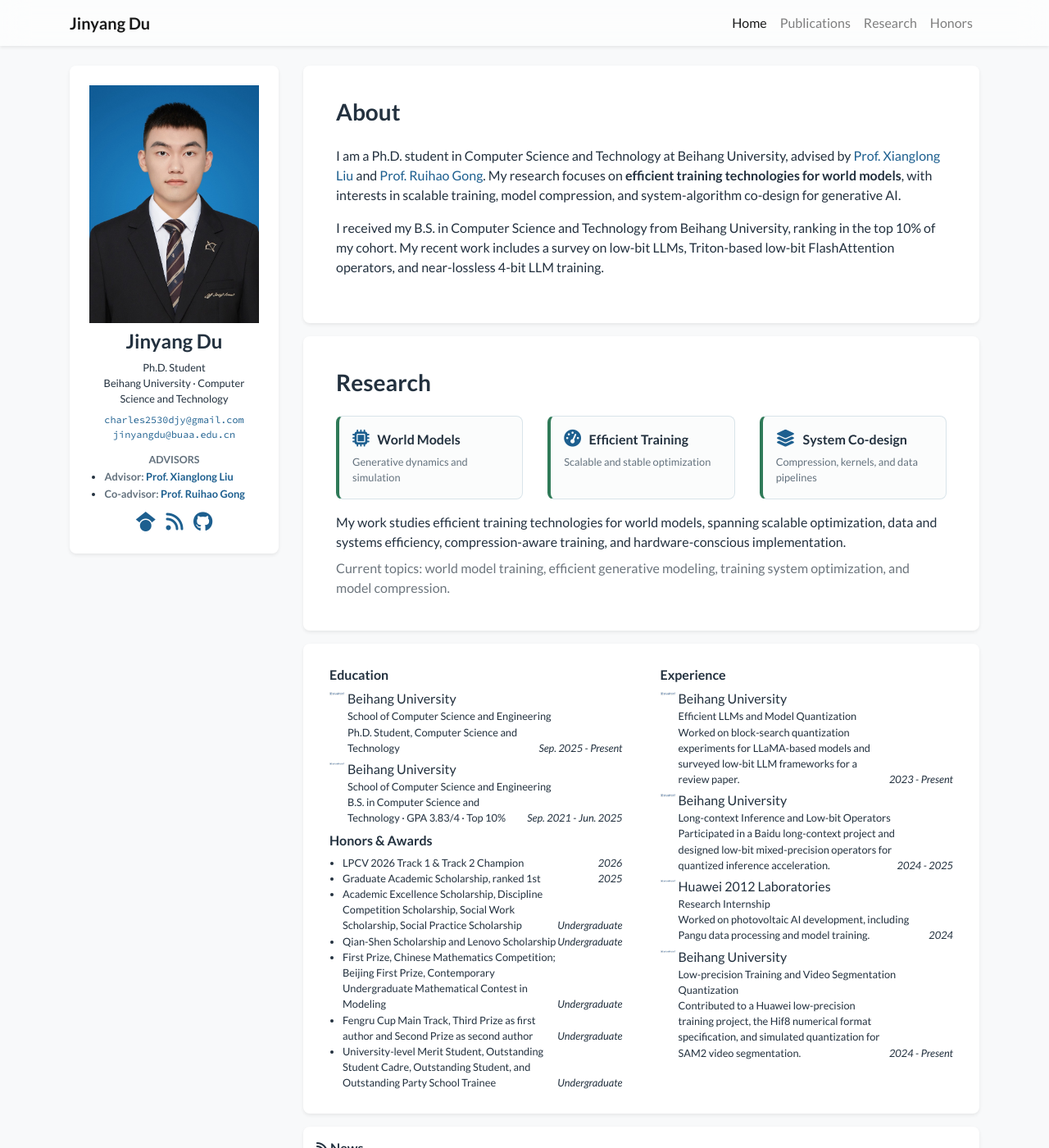
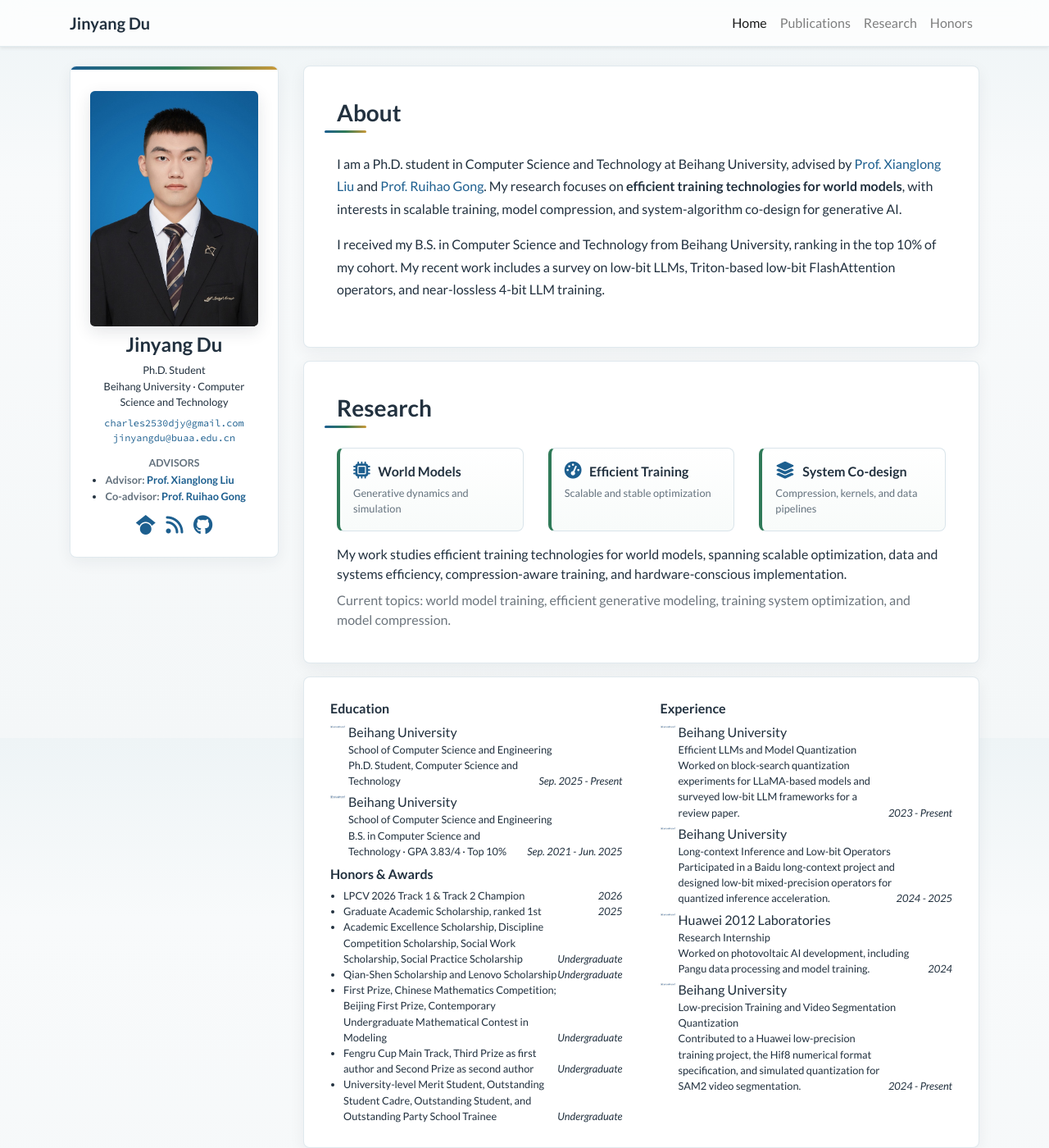
Before and after one commit to jinyang-du/jinyang-du.github.io, a Jekyll site: the page built from index.html, in a window 1280 px wide and 1400 px high. Shown: the whole window at 82% size. Built offline with Jekyll 4.4.1, drawn with Linux system fonts in a browser that asks for light colours; nearby versions of some CDN libraries; a style sheet for code colours, icons or effects is not loaded.

Commit message:
Polish academic homepage styling

```diff
--- a/_includes/widgets/profile_card.html
+++ b/_includes/widgets/profile_card.html
@@ -1,6 +1,6 @@
 <div class="row">
     <div class="col">
-        <div class="card border-0 shadow-sm bg-white">
+        <div class="card border-0 shadow-sm bg-white profile-card">
             <div class="card-body p-5">
                 <div class="row">
                     <div class="col">
--- a/_includes/widgets/profile_card_mini.html
+++ b/_includes/widgets/profile_card_mini.html
@@ -1,6 +1,6 @@
 <div class="row sticky-top" style="top: 80px">
     <div class="col">
-        <div class="card border-0 shadow-sm bg-white">
+        <div class="card border-0 shadow-sm bg-white profile-card">
             <div class="card-body px-4 pt-4 pb-3">
                 <div class="row">
                     <div class="col">
--- a/_includes/widgets/publication_item.html
+++ b/_includes/widgets/publication_item.html
@@ -1,6 +1,6 @@
 {% assign item = include.item %}
 <div class="d-none d-md-block">
-    <div class="row no-gutters {% unless include.hide_bottom_border %}border-bottom{% endunless %} border-gray">
+    <div class="row no-gutters publication-entry {% unless include.hide_bottom_border %}border-bottom{% endunless %} border-gray">
         <div class="col-md-3 col-xl-2 mb-md-0 p-md-3">
             {%- if item.cover -%}
             <img data-src="{{ item.cover | relative_url }}" alt="{{ item.title }}" class="lazy w-100 rounded-sm" src="{{ '/assets/images/empty_300x200.png' | relative_url }}">
@@ -9,7 +9,7 @@
             {%- endif -%}
         </div>
         <div class="col-md-9 col-xl-10 p-3 pl-md-0">
-            <h5 class="mt-0 mb-1 font-weight-normal">{{ item.title }}</h5>
+            <h5 class="mt-0 mb-1 publication-title">{{ item.title }}</h5>
             <p class="mt-0 mb-0 small">{% include widgets/author_list.html authors=item.authors %}</p>
             <p class="mt-0 mb-0 small">{{item.pub_pre}}<i>{{ item.pub }}</i>{{ item.pub_post }} {{ item.pub_date }} {{ item.pub_last }} <span data-semantic-scholar-id="{{ item.semantic_scholar_id }}"></span></p>
             <p class="mt-0 mb-0 small text-muted">{{ item.abstract }}</p>
@@ -33,7 +33,7 @@
         <div class="d-flex align-items-start flex-column py-3 px-4">
             <div class="mb-auto"></div>
             <div>
-                <h5 class="mt-0 mb-1 font-weight-normal">{{ item.title }}</h5>
+                <h5 class="mt-0 mb-1 publication-title">{{ item.title }}</h5>
                 <p class="mt-0 mb-0 small">{% include widgets/author_list.html authors=item.authors %}</p>
                 <p class="mt-0 mb-0 small">{{item.pub_pre}}<i>{{ item.pub }}</i>{{ item.pub_post }} {{ item.pub_date }} {{ item.pub_last }} <span data-semantic-scholar-id="{{ item.semantic_scholar_id }}"></span></p>
                 <p class="mt-0 mb-0 small text-muted">{{ item.abstract }}</p>
--- a/assets/css/global.css
+++ b/assets/css/global.css
@@ -1,9 +1,26 @@
 @charset "utf-8";
+:root {
+    --ink: #22313f;
+    --muted: #64727e;
+    --blue: #1d5f8f;
+    --green: #2f7a58;
+    --gold: #c9993a;
+    --line: #d9e4ea;
+    --paper: #ffffff;
+    --wash: #f5f8f9;
+}
+
 body {
     font-family: "Lato", "Fira Sans", "PingFang SC", "Microsoft YaHei", sans-serif;
     font-weight: 400;
     padding-top: 5.0rem;
-    color: #23313f;
+    color: var(--ink);
+    background:
+        linear-gradient(180deg, #eef4f6 0, #f8fafb 220px, #f4f7f8 100%) fixed;
+}
+
+body.bg-light {
+    background-color: var(--wash) !important;
 }
 
 h1, h2, h3, h4, h5, h6,
@@ -13,6 +30,8 @@ h1, h2, h3, h4, h5, h6,
 
 .card {
     border-radius: 0.5rem!important;
+    border: 1px solid rgba(217, 228, 234, 0.8) !important;
+    box-shadow: 0 0.35rem 1.2rem rgba(21, 37, 51, 0.06) !important;
 }
 
 .card-img-overlay {
@@ -36,35 +55,85 @@ h1, h2, h3, h4, h5, h6,
 
 .text-profile-position {
     font-weight: 400;
+    color: var(--muted);
 }
 
 .text-profile-bio {
     /* font-family: "Raleway"; */
     font-weight: 400;
+    line-height: 1.72;
 }
 
 .navbar {
-    background-color: rgba(255, 255, 255, 0.6) !important;
+    background-color: rgba(255, 255, 255, 0.78) !important;
     backdrop-filter: blur(16px);
     -webkit-backdrop-filter: blur(16px);
+    border-bottom: 1px solid rgba(217, 228, 234, 0.75);
 }
 
 .navbar-brand {
     letter-spacing: 0;
+    color: var(--ink) !important;
 }
 
 a {
-    color: #1d5f8f;
+    color: var(--blue);
 }
 
 a:hover {
-    color: #2f7a58;
+    color: var(--green);
 }
 
 .h1 small,
 .h3,
 h2 {
     letter-spacing: 0;
+}
+
+.h3 {
+    position: relative;
+    padding-bottom: 0.45rem;
+    color: var(--ink);
+}
+
+.h3::after {
+    content: "";
+    position: absolute;
+    left: 0;
+    bottom: 0;
+    width: 3.2rem;
+    height: 3px;
+    border-radius: 999px;
+    background: linear-gradient(90deg, var(--blue), var(--green), var(--gold));
+}
+
+.card-body {
+    position: relative;
+}
+
+.profile-card {
+    overflow: hidden;
+    position: relative;
+}
+
+.profile-card::before {
+    content: "";
+    display: block;
+    position: absolute;
+    top: 0;
+    left: 0;
+    right: 0;
+    height: 4px;
+    background: linear-gradient(90deg, var(--blue), var(--green), var(--gold));
+}
+
+.profile-card .card-body {
+    padding-top: 1.85rem !important;
+}
+
+.profile-card .figure-img {
+    border-radius: 0.35rem;
+    box-shadow: 0 0.4rem 1.25rem rgba(21, 37, 51, 0.12);
 }
 
 .inline-badge {
@@ -125,7 +194,7 @@ div.lazy {
 }
 
 .advisor-heading {
-    color: #64727e;
+    color: var(--muted);
     font-size: 0.78rem;
     font-weight: 700;
     letter-spacing: 0;
@@ -147,7 +216,7 @@ div.lazy {
 }
 
 .advisor-list span {
-    color: #64727e;
+    color: var(--muted);
     font-weight: 700;
 }
 
@@ -161,16 +230,23 @@ div.lazy {
 }
 
 .research-chip {
-    border: 1px solid #d9e4ea;
-    border-left: 4px solid #2f7a58;
+    border: 1px solid var(--line);
+    border-left: 4px solid var(--green);
     border-radius: 0.5rem;
     padding: 1rem;
     height: 100%;
-    background: #fbfcfc;
+    background: linear-gradient(180deg, #ffffff 0, #f8fbfa 100%);
+    transition: transform 160ms ease, box-shadow 160ms ease, border-color 160ms ease;
+}
+
+.research-chip:hover {
+    transform: translateY(-2px);
+    border-color: rgba(47, 122, 88, 0.35);
+    box-shadow: 0 0.35rem 1rem rgba(21, 37, 51, 0.08);
 }
 
 .research-chip i {
-    color: #1d5f8f;
+    color: var(--blue);
     font-size: 1.3rem;
     margin-right: 0.4rem;
 }
@@ -183,11 +259,11 @@ div.lazy {
 .research-chip small {
     display: block;
     margin-top: 0.35rem;
-    color: #64727e;
+    color: var(--muted);
 }
 
 .service-block {
-    border-top: 3px solid #c9993a;
+    border-top: 3px solid var(--gold);
     background: #fbfcfc;
     border-radius: 0.5rem;
     padding: 1rem;
@@ -200,5 +276,50 @@ div.lazy {
 
 .service-block p {
     margin-bottom: 0;
-    color: #64727e;
+    color: var(--muted);
 }
+
+.publication-entry {
+    transition: background-color 160ms ease, transform 160ms ease;
+}
+
+.publication-entry:hover {
+    background-color: #f8fbfb;
+}
+
+.publication-entry img {
+    border: 1px solid var(--line);
+    background: #fff;
+}
+
+.publication-title {
+    color: var(--ink);
+    font-weight: 700 !important;
+    line-height: 1.35;
+}
+
+.badge-publication {
+    border-radius: 0.35rem;
+    font-weight: 700;
+    letter-spacing: 0;
+    padding: 0.22rem 0.45rem;
+}
+
+#navbar-year .nav-link {
+    border-left: 2px solid var(--line);
+    border-radius: 0;
+    color: var(--muted);
+}
+
+#navbar-year .nav-link.active,
+#navbar-year .nav-link:hover {
+    border-left-color: var(--blue);
+    color: var(--blue);
+    background: transparent;
+}
+
+footer.footer {
+    background-color: rgba(255, 255, 255, 0.78) !important;
+    backdrop-filter: blur(12px);
+    -webkit-backdrop-filter: blur(12px);
+}
```
Also changed, not shown: _publications/2026/2026-half-s.md (+1 -1 lines).
